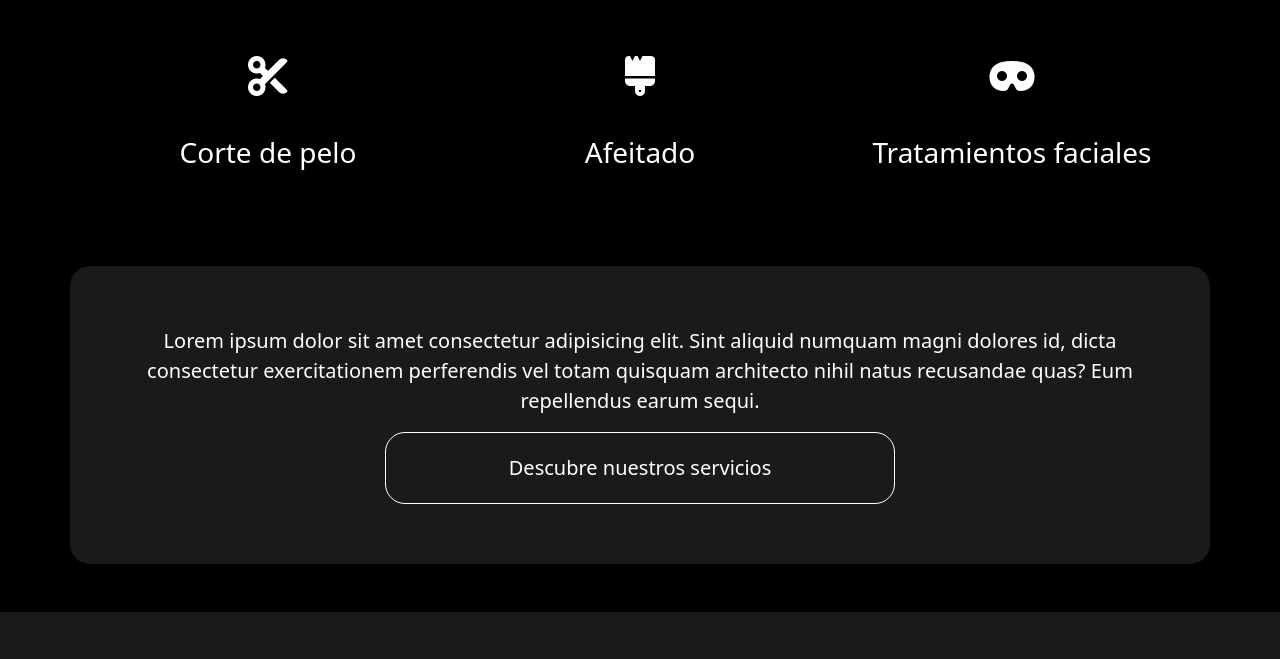
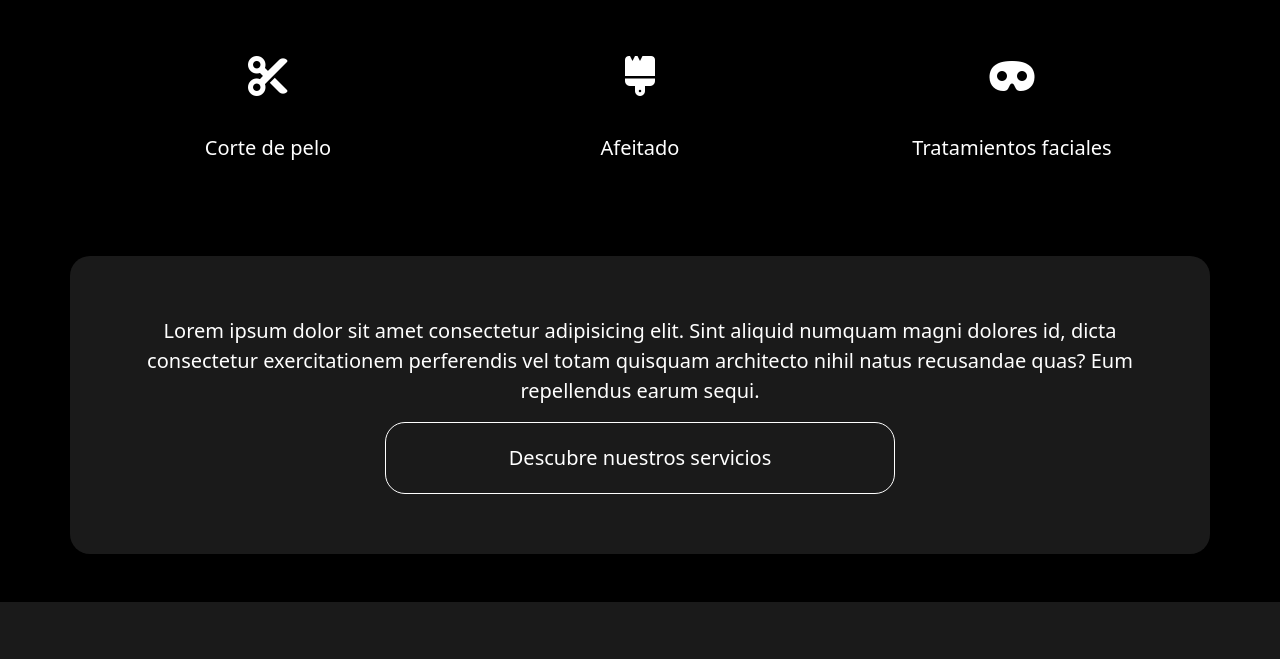
Before and after one commit to SteveArtavia/ejemplo-paquete-2, a plain HTML site: page index.html in a window 1280 px wide. Shown: the part 1080-1739 px from the top of the page. Drawn offline with nearby package versions, Linux system fonts and the light colour scheme.

Commit message:
modified h3 to h5

```diff
--- a/index.html
+++ b/index.html
@@ -82,15 +82,15 @@
             <div class="servicios my-5">
                 <div class="servicio">
                     <i class="fas fa-cut"></i>
-                    <h3>Corte de pelo</h3>
+                    <h5>Corte de pelo</h3>
                 </div>
                 <div class="servicio">
                     <i class="fas fa-brush"></i>
-                    <h3>Afeitado</h3>
+                    <h5>Afeitado</h3>
                 </div>
                 <div class="servicio">
                     <i class="fas fa-mask"></i>
-                    <h3>Tratamientos faciales</h3>
+                    <h5>Tratamientos faciales</h3>
                 </div>
             </div>
         </div>
```
